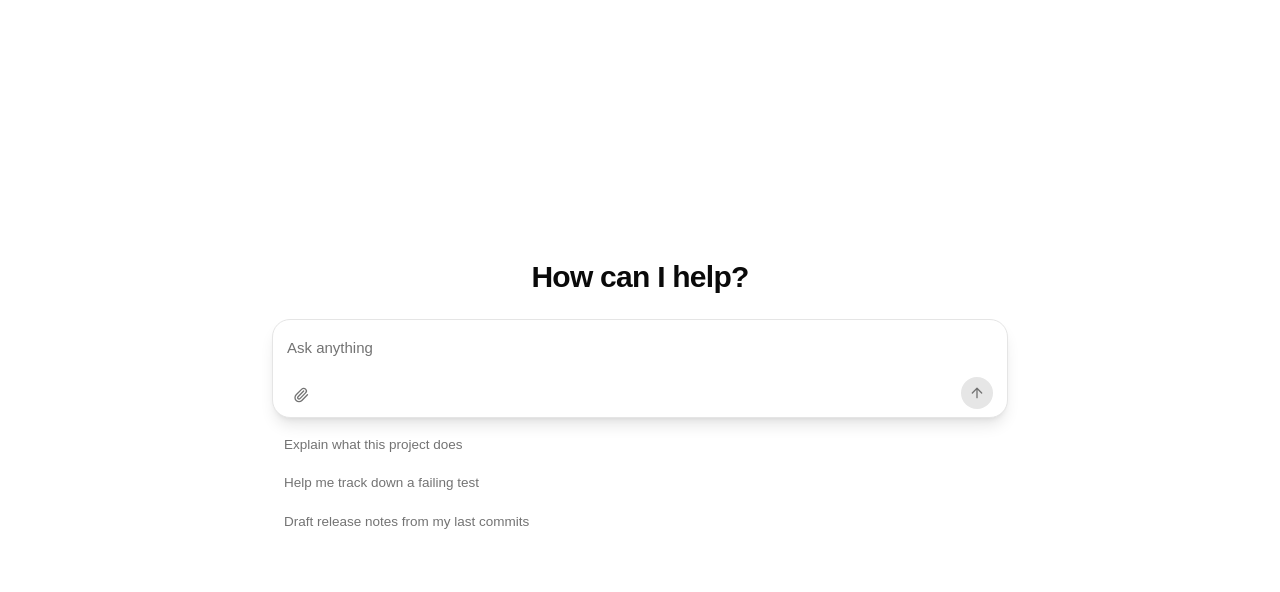
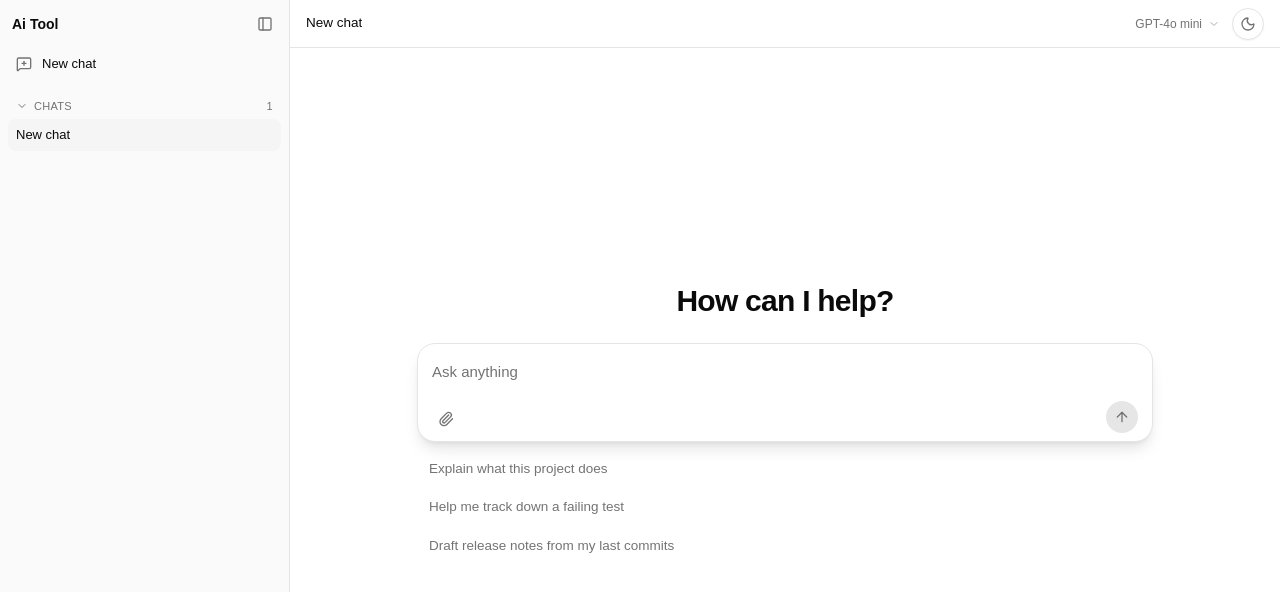
Before and after one commit to mhamad-code/Ai-toll, a React (Vite) app: page / in a window 1280 px wide. Shown: the top 592 px of the page. Built offline with nearby package versions, Linux system fonts and the light colour scheme; what @streamdown/math would draw is missing.

Commit message:
Compose sidebar, navbar, model picker and theme toggle

```diff
--- a/src/App.tsx
+++ b/src/App.tsx
@@ -1,9 +1,145 @@
+import * as React from "react"
+import { Menu, MessageSquarePlus } from "lucide-react"
+
 import { Chat } from "@/components/chat"
+import { ChatNavbar } from "@/components/ui/chat-navbar"
+import {
+  ChatSidebar,
+  SideIconBtn,
+  SideRow,
+  SidebarCollapsibleSection,
+} from "@/components/ui/chat-sidebar"
+import { ModelPicker, type ModelOption } from "@/components/ui/model-picker"
+import { ThemeToggle } from "@/components/ui/theme-toggle"
+
+type Conv = { id: string; title: string }
+
+const MODELS: ModelOption[] = [
+  { id: "openai/gpt-4o-mini", name: "GPT-4o mini" },
+  { id: "anthropic/claude-sonnet-4.5", name: "Claude Sonnet" },
+  { id: "google/gemini-2.5-flash", name: "Gemini Flash" },
+]
+
+function useIsMobile() {
+  const query = "(max-width: 767px)"
+  const [mobile, setMobile] = React.useState(
+    () => window.matchMedia(query).matches
+  )
+  React.useEffect(() => {
+    const mq = window.matchMedia(query)
+    const on = () => setMobile(mq.matches)
+    mq.addEventListener("change", on)
+    return () => mq.removeEventListener("change", on)
+  }, [])
+  return mobile
+}
 
 export default function App() {
+  const mobile = useIsMobile()
+  const [collapsed, setCollapsed] = React.useState(false)
+  const [open, setOpen] = React.useState(false)
+  const [sectionOpen, setSectionOpen] = React.useState(true)
+  const [convs, setConvs] = React.useState<Conv[]>(() => [
+    { id: crypto.randomUUID(), title: "New chat" },
+  ])
+  const [activeId, setActiveId] = React.useState(() => convs[0].id)
+  const [model, setModel] = React.useState(MODELS[0].id)
+
+  const active = convs.find((c) => c.id === activeId)
+
+  const select = (id: string) => {
+    setActiveId(id)
+    setOpen(false)
+  }
+  const newChat = () => {
+    const conv = { id: crypto.randomUUID(), title: "New chat" }
+    setConvs((prev) => [conv, ...prev])
+    select(conv.id)
+  }
+
+  const sidebar = (
+    <ChatSidebar
+      collapsed={mobile ? false : collapsed}
+      onCollapsedChange={(c) => (mobile ? setOpen(false) : setCollapsed(c))}
+      width={mobile ? "100%" : undefined}
+      brand={<span className="px-1 text-sm font-semibold">Ai Tool</span>}
+      nav={
+        <SideRow
+          icon={<MessageSquarePlus className="size-4" />}
+          onClick={newChat}
+        >
+          New chat
+        </SideRow>
+      }
+      rail={
+        <SideIconBtn label="New chat" onClick={newChat}>
+          <MessageSquarePlus className="size-4" />
+        </SideIconBtn>
+      }
+    >
+      <SidebarCollapsibleSection
+        title="Chats"
+        open={sectionOpen}
+        onToggle={() => setSectionOpen((v) => !v)}
+        count={convs.length}
+      >
+        {convs.map((c) => (
+          <SideRow
+            key={c.id}
+            className={c.id === activeId ? "bg-sidebar-accent" : undefined}
+            onClick={() => select(c.id)}
+          >
+            {c.title}
+          </SideRow>
+        ))}
+      </SidebarCollapsibleSection>
+    </ChatSidebar>
+  )
+
   return (
-    <div className="h-dvh">
-      <Chat />
+    <div className="flex h-dvh w-full overflow-hidden bg-background text-foreground">
+      {mobile ? (
+        open ? (
+          <>
+            <div
+              className="fixed inset-0 z-30 bg-black/50"
+              onClick={() => setOpen(false)}
+            />
+            <div className="fixed inset-y-0 left-0 z-40 w-[85%] max-w-[320px]">
+              {sidebar}
+            </div>
+          </>
+        ) : null
+      ) : (
+        sidebar
+      )}
+
+      <div className="flex min-w-0 flex-1 flex-col">
+        <ChatNavbar
+          title={active?.title}
+          left={
+            mobile ? (
+              <SideIconBtn label="Open sidebar" onClick={() => setOpen(true)}>
+                <Menu className="size-4" />
+              </SideIconBtn>
+            ) : undefined
+          }
+          right={
+            <>
+              <ModelPicker
+                options={MODELS}
+                value={model}
+                onChange={setModel}
+                side="bottom"
+              />
+              <ThemeToggle floating={false} />
+            </>
+          }
+        />
+        <div className="min-h-0 flex-1">
+          <Chat key={activeId} />
+        </div>
+      </div>
     </div>
   )
 }
```
